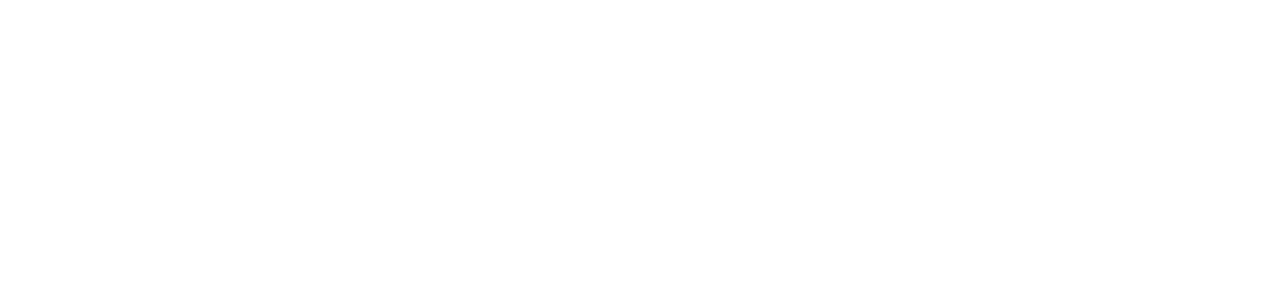
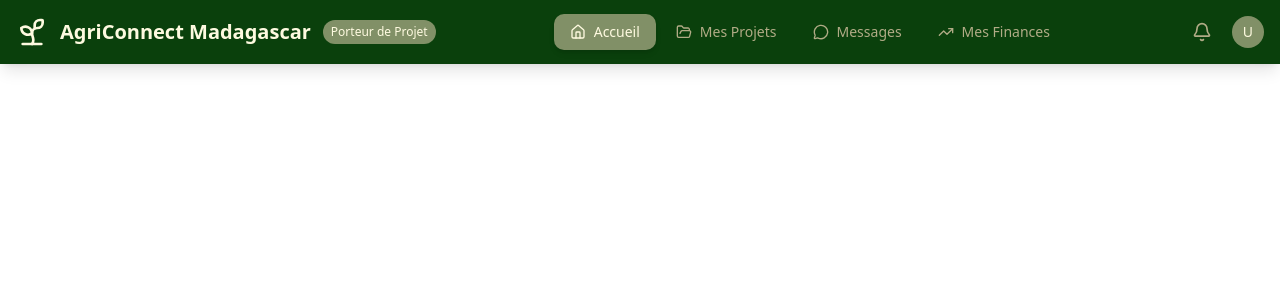
Before and after one commit to Henintsoaaa/agri_fund_front, a React (Vite) app: page /project-owner in a window 1280 px wide. Before the commit this address had no page. Shown: the top 300 px of the page. Built offline with nearby package versions, Linux system fonts and the light colour scheme.

Commit message:
feat: add Project Owner page and layout; update navigation for user roles

```diff
--- a/src/App.tsx
+++ b/src/App.tsx
@@ -6,6 +6,7 @@
 import RequestResetPasswordPage from "./pages/auth/RequestResetPasswordPage";
 import { AuthProvider } from "./features/auth/context/AuthContext";
 import AdminDashboard from "./pages/admin/AdminDashboard";
+import ProjectOwnerPage from "./pages/project/ProjectOwnerPage";
 
 function App() {
   return (
@@ -22,6 +23,8 @@
           />
           <Route path="/reset-password" element={<ResetPasswordPage />} />
           <Route path="/admin-dashboard" element={<AdminDashboard />} />
+
+          <Route path="/project-owner" element={<ProjectOwnerPage />} />
         </Routes>
       </BrowserRouter>
     </AuthProvider>
--- a/src/components/layout/AdminLayout.tsx
+++ b/src/components/layout/AdminLayout.tsx
@@ -1,6 +1,6 @@
 import { Button } from "@/components/ui/button";
 import { useAuth } from "@/features/auth/hooks/useAuth";
-import { Sprout, LogOut, LayoutDashboard } from "lucide-react";
+import { Sprout, LogOut } from "lucide-react";
 
 export default function AdminLayout() {
   const { logout } = useAuth();
--- /dev/null
+++ b/src/components/layout/ProjectOwnerLayout.tsx
@@ -0,0 +1,106 @@
+import { useAuth } from "@/features/auth/hooks/useAuth";
+import {
+  Sprout,
+  LogOut,
+  TrendingUp,
+  MessageCircle,
+  FolderOpen,
+  Home,
+  Bell,
+  Settings,
+} from "lucide-react";
+import { useState } from "react";
+
+export default function ProjectOwnerLayout() {
+  const { logout, user } = useAuth();
+  const [activeTab, setActiveTab] = useState("dashboard");
+
+  const navItems = [
+    { id: "dashboard", label: "Accueil", icon: Home },
+    { id: "projects", label: "Mes Projets", icon: FolderOpen },
+    { id: "messaging", label: "Messages", icon: MessageCircle },
+    { id: "investments", label: "Mes Finances", icon: TrendingUp },
+  ];
+
+  const handleLogout = () => {
+    logout();
+  };
+  return (
+    <header className="bg-forest shadow-lg">
+      <div className="container mx-auto px-4">
+        <div className="flex items-center justify-between h-16">
+          <div className="flex items-center space-x-3">
+            <Sprout className="h-8 w-8 text-cream" />
+            <h1 className="text-xl font-bold text-cream">
+              AgriConnect Madagascar
+            </h1>
+            <span className="text-xs px-2 py-1 rounded-full bg-olive text-cream">
+              Porteur de Projet
+            </span>
+          </div>
+
+          <nav className="hidden md:flex items-center space-x-1">
+            {navItems.map((item) => {
+              const IconComponent = item.icon;
+              return (
+                <button
+                  key={item.id}
+                  onClick={() => setActiveTab(item.id)}
+                  className={`flex items-center space-x-2 px-4 py-2 rounded-lg transition-all duration-200 ${
+                    activeTab === item.id
+                      ? "bg-olive text-cream shadow-md"
+                      : "text-sage hover:bg-olive hover:text-cream"
+                  }`}
+                >
+                  <IconComponent className="h-4 w-4" />
+                  <span className="text-sm font-medium">{item.label}</span>
+                </button>
+              );
+            })}
+          </nav>
+
+          <div className="flex items-center space-x-3">
+            <button className="p-2 text-sage hover:text-cream hover:bg-olive rounded-full transition-colors duration-200">
+              <Bell className="h-5 w-5" />
+            </button>
+            <div className="relative group">
+              <div className="h-8 w-8 bg-olive rounded-full flex items-center justify-center cursor-pointer">
+                <span className="text-cream text-sm font-medium">
+                  {user?.name
+                    ?.split(" ")
+                    .map((n) => n[0])
+                    .join("")
+                    .toUpperCase() || "U"}
+                </span>
+              </div>
+
+              <div className="absolute right-0 top-10 w-48 bg-white rounded-lg shadow-xl border border-sage/10 opacity-0 invisible group-hover:opacity-100 group-hover:visible transition-all duration-200 z-50">
+                <div className="p-3 border-b border-sage/10">
+                  <p className="font-medium text-forest">
+                    {user?.name || "Utilisateur"}
+                  </p>
+                  <p className="text-sm text-sage">
+                    {user?.email || "email@example.com"}
+                  </p>
+                </div>
+                <div className="py-2">
+                  <button className="w-full px-4 py-2 text-left text-sage hover:bg-sage/10 hover:text-olive transition-colors duration-200 flex items-center space-x-2">
+                    <Settings className="h-4 w-4" />
+                    <span>Paramètres</span>
+                  </button>
+                  <button
+                    onClick={handleLogout}
+                    className="w-full px-4 py-2 text-left text-sage hover:bg-sage/10 hover:text-olive transition-colors duration-200 flex items-center space-x-2"
+                  >
+                    <LogOut className="h-4 w-4" />
+                    <span>Se déconnecter</span>
+                  </button>
+                </div>
+              </div>
+            </div>
+          </div>
+        </div>
+      </div>
+    </header>
+  );
+}
--- a/src/features/auth/hooks/useAuth.ts
+++ b/src/features/auth/hooks/useAuth.ts
@@ -29,11 +29,11 @@
 
       // Redirection selon le rôle de l'utilisateur
       if (loginResponse.data.user.role === "ADMIN") {
-        navigate("/admin-dashboard");
+        navigate("/admin/dashboard");
       } else if (loginResponse.data.user.role === "INVESTOR") {
-        navigate("/");
+        navigate("/investor");
       } else if (loginResponse.data.user.role === "PROJECT_OWNER") {
-        navigate("/");
+        navigate("/project-owner");
       } else {
         navigate("/");
       }
--- /dev/null
+++ b/src/pages/project/ProjectOwnerPage.tsx
@@ -0,0 +1,9 @@
+import ProjectOwnerLayout from "@/components/layout/ProjectOwnerLayout";
+
+export default function ProjectOwnerPage() {
+  return (
+    <div>
+      <ProjectOwnerLayout />
+    </div>
+  );
+}
```
Also changed, not shown: src/features/project/api/project.api.ts (added).
